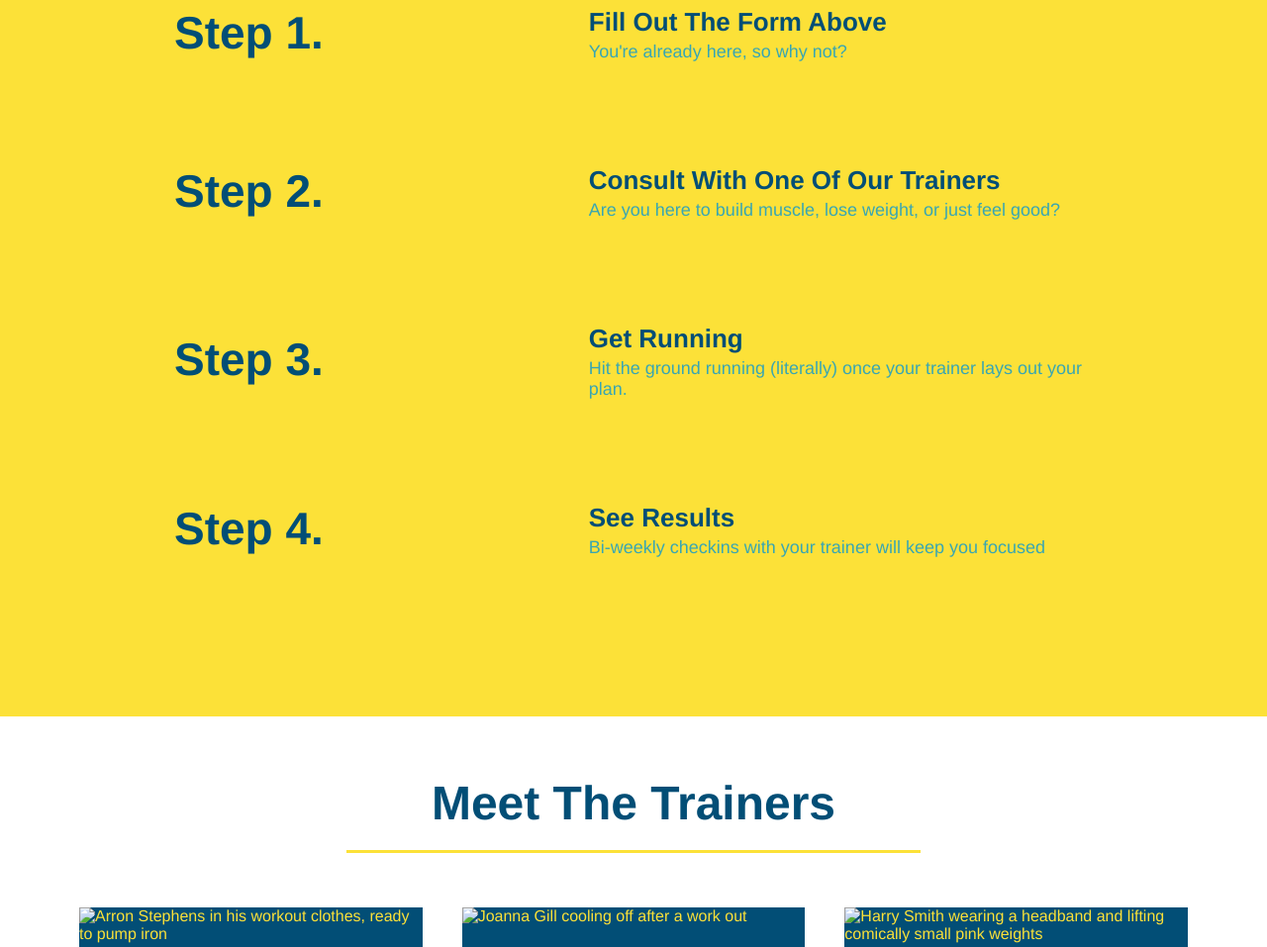
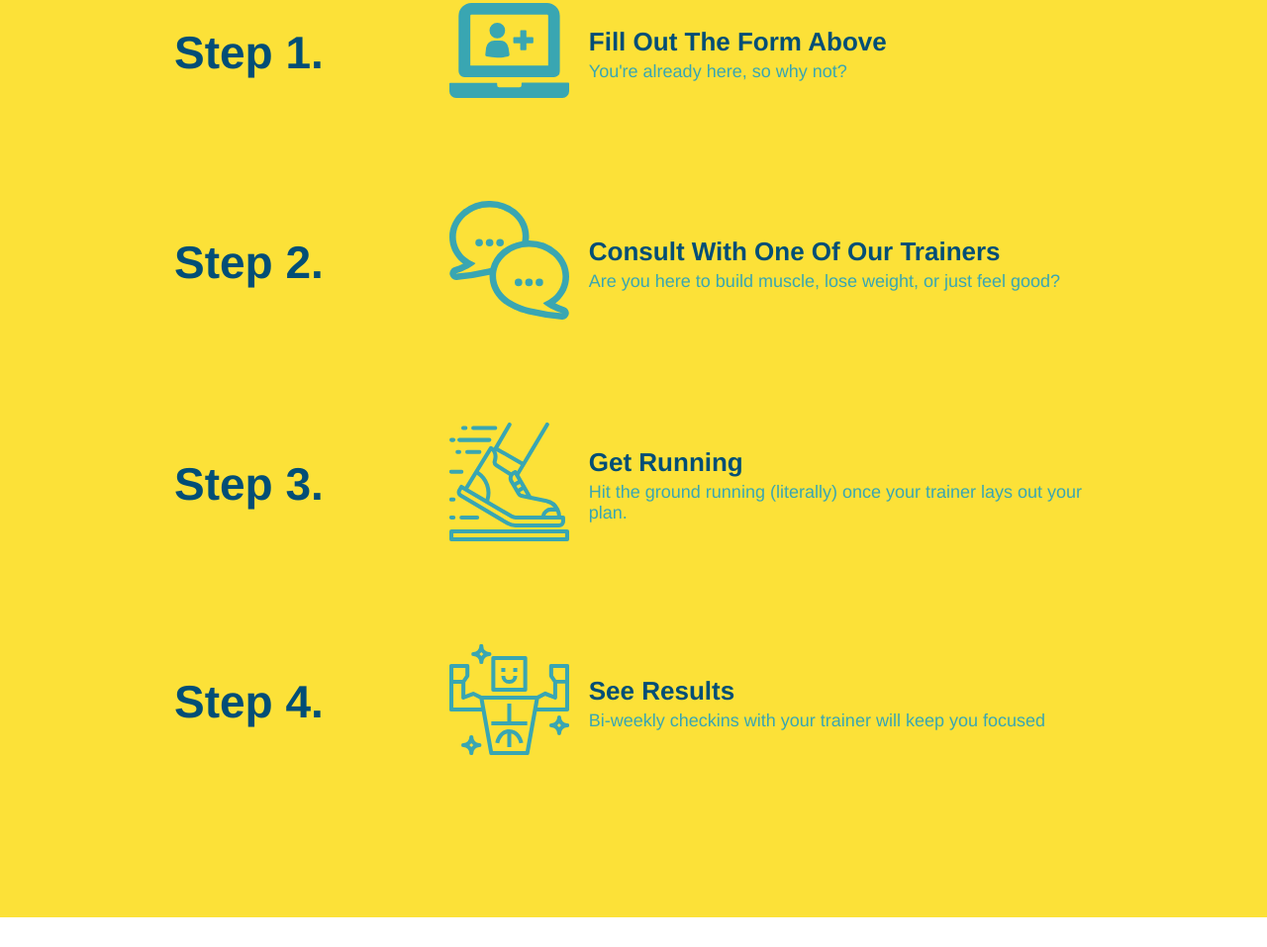
Before and after one commit to eval-u8/run-buddy, a plain HTML site: page index.html in a window 1280 px wide. Shown: the part 1314-2271 px from the top of the page at 99% size. Drawn offline with Linux system fonts and the light colour scheme; the site is published under a folder, as on GitHub Pages, so addresses that start at the root find nothing.

Commit message:
fixed broken image links

```diff
--- a/index.html
+++ b/index.html
@@ -101,7 +101,7 @@
         <h3>Step 1.</h3>
         <div class="step-info">
         <div class="step-img">
-            <img src="/assets/Images/01-04-svgs/step-1.svg" alt="" />
+            <img src="./assets/Images/01-04-svgs/step-1.svg" alt="" />
         </div>
         <div class="step-text">
             <h4>Fill Out The Form Above</h4>
@@ -113,7 +113,7 @@
         <h3>Step 2.</h3>
         <div class="step-info">
         <div class="step-img">
-            <img src="/assets/Images/01-04-svgs/step-2.svg" alt="" />
+            <img src="./assets/Images/01-04-svgs/step-2.svg" alt="" />
         </div>
         <div class="step-text">
             <h4>Consult With One Of Our Trainers</h4>
@@ -125,7 +125,7 @@
         <h3>Step 3.</h3>
         <div class="step-info">
         <div class="step-img">
-            <img src="/assets/Images/01-04-svgs/step-3.svg" alt="" />
+            <img src="./assets/Images/01-04-svgs/step-3.svg" alt="" />
         </div>
         <div class="step-text">
             <h4>Get Running</h4>
@@ -137,7 +137,7 @@
         <h3>Step 4.</h3>
         <div class="step-info">
         <div class="step-img">
-            <img src="/assets/Images/01-04-svgs/step-4.svg" alt="" />
+            <img src="./assets/Images/01-04-svgs/step-4.svg" alt="" />
         </div>
         <div class="step-text">
             <h4>See Results</h4>
@@ -158,7 +158,7 @@
 
     <div class="trainers">
         <article class="trainer">
-        <img src="/assets/Images/01-05-trainers/trainer-1.jpg" alt="Arron Stephens in his workout clothes, ready to pump iron" />
+        <img src="./assets/Images/01-05-trainers/trainer-1.jpg" alt="Arron Stephens in his workout clothes, ready to pump iron" />
         <div class="trainer-bio">
             <h3 class="trainer-name">Arron Stephens</h3>
             <h4 class="trainer-role">Speed / Strength</h4>
@@ -167,7 +167,7 @@
         </article>
 
         <article class="trainer">
-        <img src="/assets/Images/01-05-trainers/trainer-2.jpg" alt="Joanna Gill cooling off after a work out" />
+        <img src="./assets/Images/01-05-trainers/trainer-2.jpg" alt="Joanna Gill cooling off after a work out" />
         <div class="trainer-bio">
             <h3 class="trainer-name">Joanna Gill</h3>
             <h4 class="trainer-role">Endurance</h4>
@@ -176,7 +176,7 @@
         </article>
 
         <article class="trainer">
-        <img src="/assets/Images/01-05-trainers/trainer-3.jpg" alt="Harry Smith wearing a headband and lifting comically small pink weights" />
+        <img src="./assets/Images/01-05-trainers/trainer-3.jpg" alt="Harry Smith wearing a headband and lifting comically small pink weights" />
         <div class="trainer-bio">
             <h3 class="trainer-name">Harry "The Headband" Smith</h3>
             <h4 class="trainer-role">Strength</h4>
```
